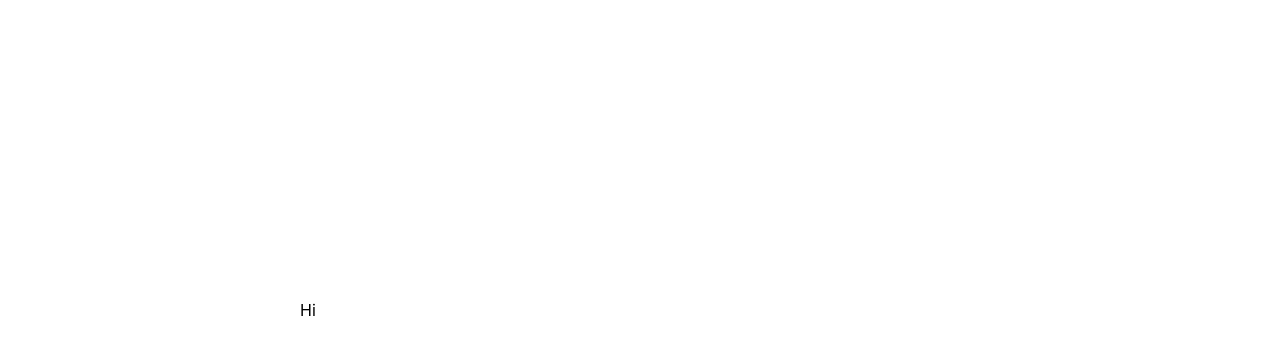
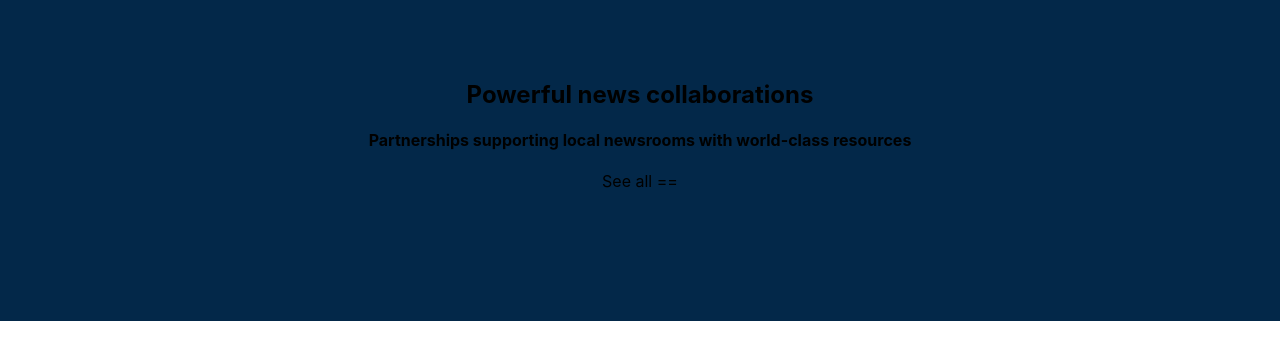
Before and after one commit to algomachine007/css-challenge, a Next.js app: page / in a window 1280 px wide. Shown: the top 360 px of the page. Built offline with nearby package versions, Linux system fonts and the light colour scheme.

Commit message:
building the top section

```diff
--- a/components/layout/layout.module.scss
+++ b/components/layout/layout.module.scss
@@ -1,3 +1,2 @@
 .wrapper {
-  padding: 300px;
 }
--- a/components/top/index.tsx
+++ b/components/top/index.tsx
@@ -1,7 +1,23 @@
 import styles from './top.module.scss'
 const Top = () => {
   return (
-    <div className={styles.wrapper}>Top</div>
+    <div className={styles.wrapper}>
+
+
+      <div className={styles.wrapper__upper}>
+        <h2>
+          Powerful news collaborations
+        </h2>
+
+        <h4>
+          Partnerships supporting local newsrooms with world-class resources
+        </h4>
+
+        See all ==
+      </div>
+
+
+    </div>
   )
 }
 
--- a/components/top/top.module.scss
+++ b/components/top/top.module.scss
@@ -1,3 +1,17 @@
 .wrapper {
   background-color: #032849;
+  display: flex;
+  justify-content: center;
+  align-items: center;
+  padding: 10px;
+
+  &__upper {
+    max-width: 650px;
+    text-align: center;
+    margin-bottom: 70px;
+  }
+
+  @media screen and (min-width: 768px) {
+    padding: 60px;
+  }
 }
--- a/pages/index.tsx
+++ b/pages/index.tsx
@@ -1,4 +1,5 @@
 import Layout from "@/components/layout"
+import Top from "@/components/top"
 import type { NextPage } from 'next'
 import Head from 'next/head'
 import Image from 'next/image'
@@ -7,7 +8,10 @@ import styles from '../styles/Home.module.css'
 const Home: NextPage = () => {
   return (
     <Layout>
-      Hi
+      <section>
+        <Top />
+      </section>
+
     </Layout>
   )
 }
```
